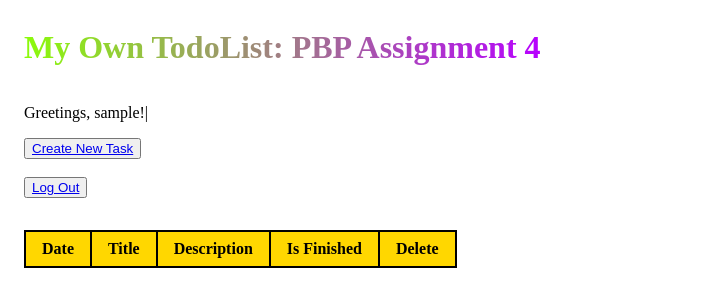
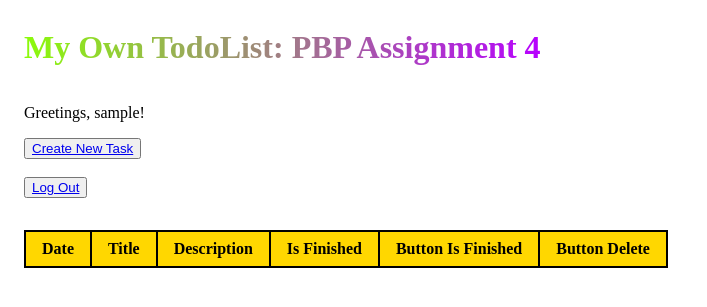
Before and after one commit to joshuanadeak/Tugas2, a Django app: page /todolist/ in a window 1280 px wide. Shown: the top 307 px of the page, without its empty margins (0-707 px from the left). Run offline with Django 4.2, Linux system fonts and the light colour scheme; the visitor is signed in with stand-in values (Sample User, id 1); data that the repository does not hold is empty.

Commit message:
fix untuk tugas 4 (part 1)

```diff
--- a/todolist/templates/todolist.html
+++ b/todolist/templates/todolist.html
@@ -6,7 +6,7 @@
   </div>
 
 <p>
-    Greetings, {{ user.get_username }}!|
+    Greetings, {{ user.get_username }}!
 </p>
 
 <button><a href="{% url 'todolist:create_todolist' %}">Create New Task</a></button>
@@ -19,7 +19,8 @@
       <th class="table-header-cell">Title</th>
       <th class="table-header-cell">Description</th>
       <th class="table-header-cell">Is Finished</th>
-      <th class="table-header-cell">Delete</th>
+      <th class="table-header-cell">Button Is Finished</th>
+      <th class="table-header-cell">Button Delete</th>
     </tr>
 
     {% comment %} Add the data below this line {% endcomment %}
@@ -30,17 +31,25 @@
         <th class="table-cell">{{ data.title }}</th>
         <th class="table-cell">{{ data.description }}</th>
         <th class="table-cell">
-            {{ data.is_finished }} |
-            <form action="{% url 'todolist:update_todolist' item.id %}" method="POST">
-                {% csrf_token %}
-                <button>Update Task</button>
-            </form>
+          {% if data.is_finished %}
+            <p>
+              Yes, It's Finished
+            </p>
+            {% else %}
+            <p>
+              No, It's Not Finished
+            </p>
+            {% endif %}
         </th>
         <th class="table-cell">
-            <form action="{% url 'todolist:delete_todolist' item.id %}" method="POST">
-                {% csrf_token %}
-                <button>Delete Task</button>
-            </form>
+          <a class="button" href="{% url 'todolist:update_todolist' data.id %}">
+            Update Task
+          </a>
+        </th>
+        <th class="table-cell">
+          <a class="button" href="{% url 'todolist:delete_todolist' data.id %}">
+            Delete Task
+          </a>
         </th>
       </tr>
     {% endfor %}
--- a/todolist/views.py
+++ b/todolist/views.py
@@ -17,7 +17,7 @@ from todolist.models import Task
 # Isi Views
 @login_required(login_url='/todolist/login/')
 def show_todolist(request):
-    data_todolist = Task.objects.filter(user=request.user).order_by('is_finished', 'date')
+    data_todolist = Task.objects.filter(user=request.user).order_by('date')
     context = {
         'list_todolist': data_todolist,
         'nama': 'Joshua Mihai Daniel Nadeak',
```
